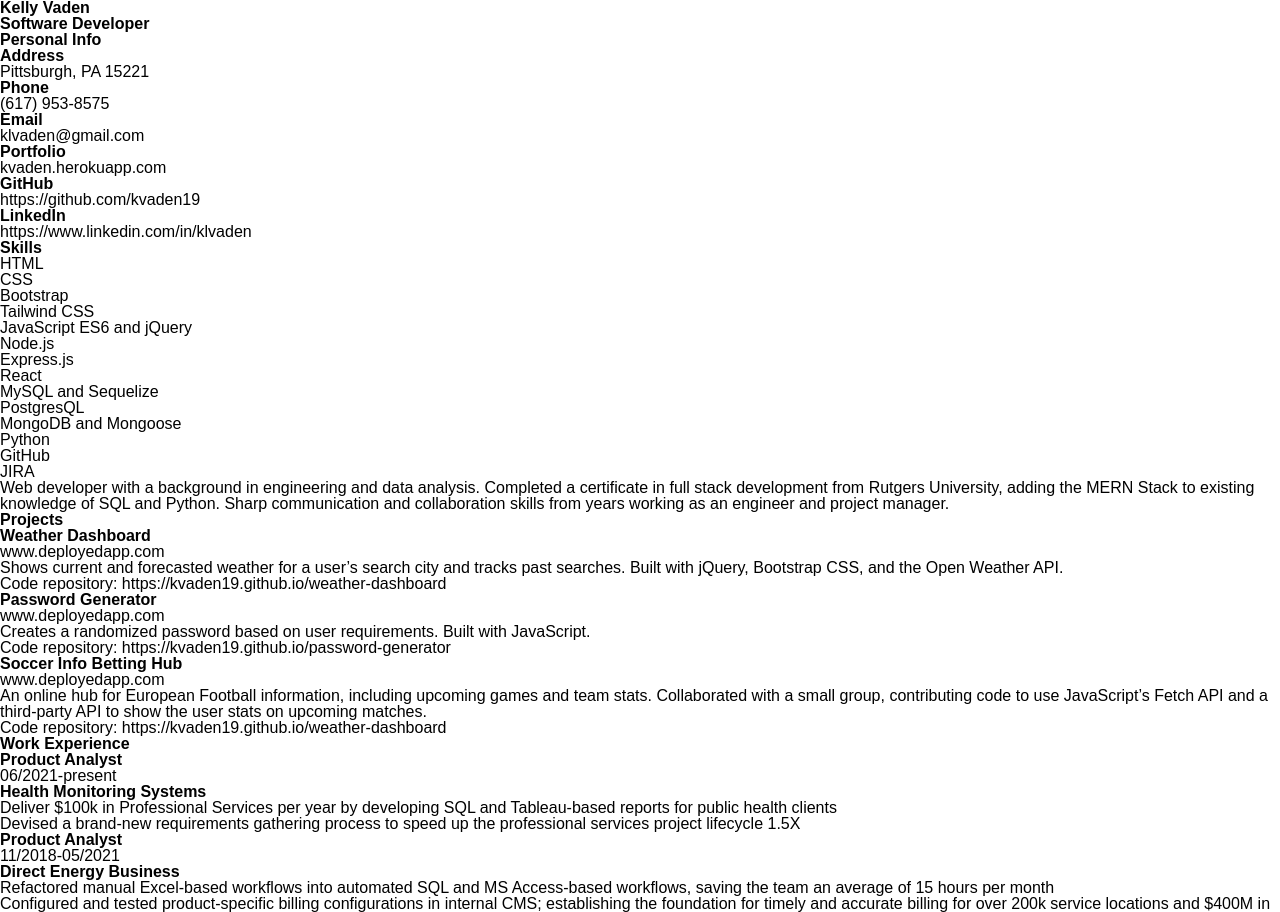
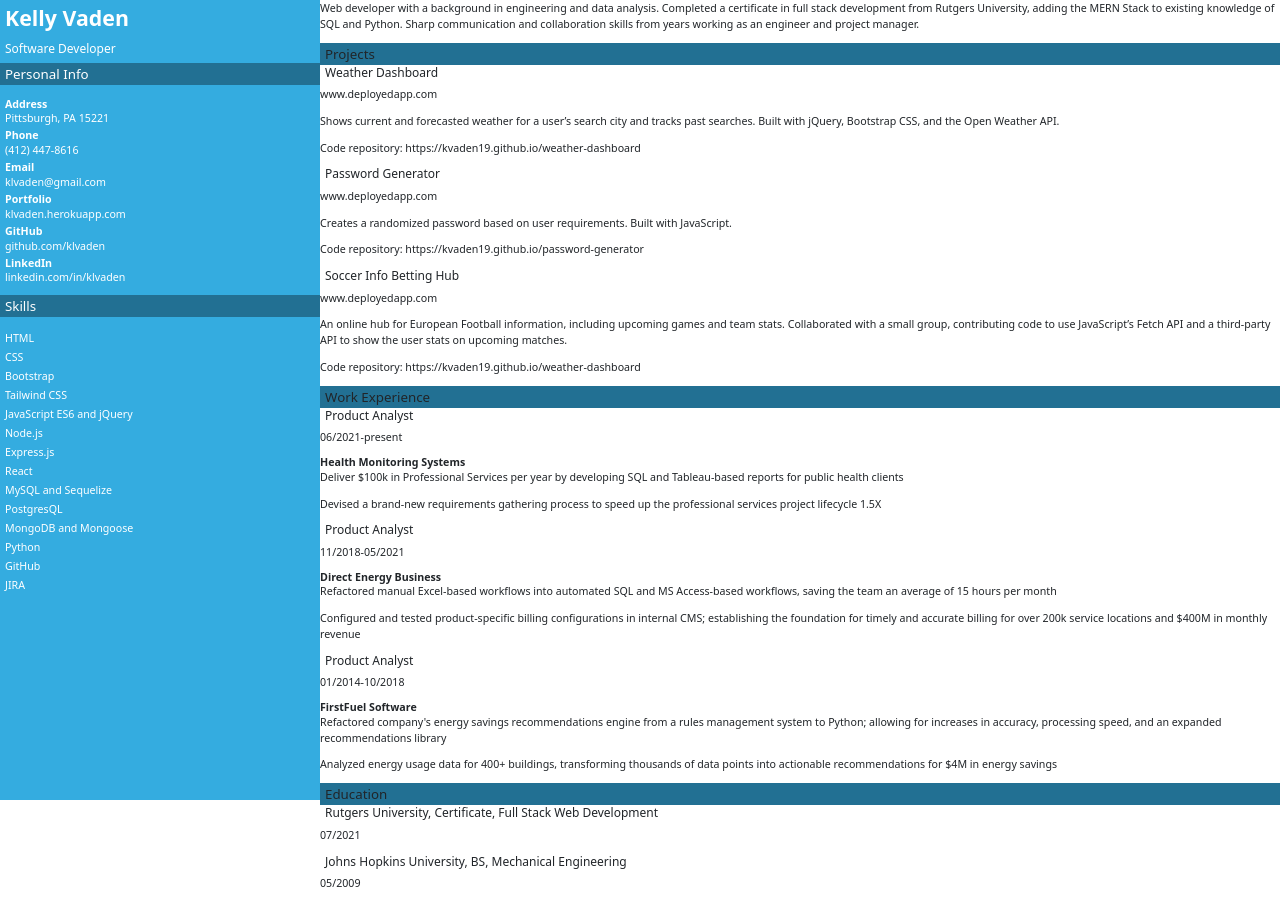
Before and after one commit to kvaden19/resume-template, a plain HTML site: page index.html in a window 1280 px wide. Shown: the top 912 px of the page. Drawn offline with nearby package versions, Linux system fonts and the light colour scheme; files that its build step writes are made by us from their sources.

Commit message:
Styled overall page for Print to PDF. Perfected sidebar.

```diff
--- a/index.html
+++ b/index.html
@@ -3,8 +3,8 @@
 <head>
     <meta charset="utf-8" />
     <title>Kelly L Vaden</title>
-    <link href="stylesheets/reset.css" rel="stylesheet" />
-    <link href="stylesheets/style.css" rel="stylesheet" />
+    <link href="https://cdn.jsdelivr.net/npm/bootstrap@5.0.2/dist/css/bootstrap.min.css" rel="stylesheet" integrity="sha384-EVSTQN3/azprG1Anm3QDgpJLIm9Nao0Yz1ztcQTwFspd3yD65VohhpuuCOmLASjC" crossorigin="anonymous">
+    <link href="style.css" rel="stylesheet" />
 </head>
 <body>
     <aside>
@@ -13,11 +13,11 @@
         <h2>Personal Info</h2>
         <ul>
             <li><h4>Address</h4>Pittsburgh, PA 15221</li>
-            <li><h4>Phone</h4>(617) 953-8575</li>
+            <li><h4>Phone</h4>(412) 447-8616</li>
             <li><h4>Email</h4>klvaden@gmail.com</li>
-            <li><h4>Portfolio</h4>kvaden.herokuapp.com</li>
-            <li><h4>GitHub</h4>https://github.com/kvaden19</li>
-            <li><h4>LinkedIn</h4>https://www.linkedin.com/in/klvaden</li>
+            <li><h4>Portfolio</h4>klvaden.herokuapp.com</li>
+            <li><h4>GitHub</h4>github.com/klvaden</li>
+            <li><h4>LinkedIn</h4>linkedin.com/in/klvaden</li>
         </ul>
         <h2>Skills</h2>
         <ul>
--- a/style.css
+++ b/style.css
@@ -0,0 +1,56 @@
+* {
+    font-size: 8pt;
+    line-height: 150%;
+    margin: 0px;
+}
+
+aside {
+    height: 100vh;
+    width: 25%;
+    position: fixed;
+    top: 0;
+    left: 0;
+    background-color: #34ace0;
+    color: white;
+}
+
+main {
+    margin-left: 25%;
+}
+
+/* Name */
+h1 {
+    padding: 5px;
+    font-size: 16pt;
+    font-weight: 650;
+}
+
+/* Personal Info, Skills */
+h2 {
+    background-color: #227093;
+    padding: 3px 5px 3px 5px;
+    font-size: 10pt;
+    margin: 0;
+}
+
+h3 {
+    padding: 1px 5px;
+    font-size: 9pt;
+}
+
+h4, h5, h6 {
+    font-size: 8pt;
+    font-weight: bold;
+    margin: 0;
+    padding: 0;
+}
+
+aside ul {
+    list-style-type: none;
+    margin: 0;
+    padding: 10px 5px;
+}
+
+aside li {
+    padding-top: 3px;
+}
```
